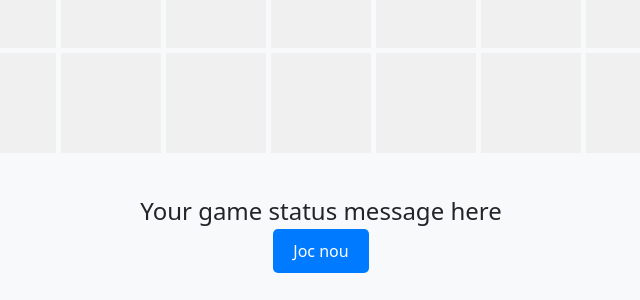
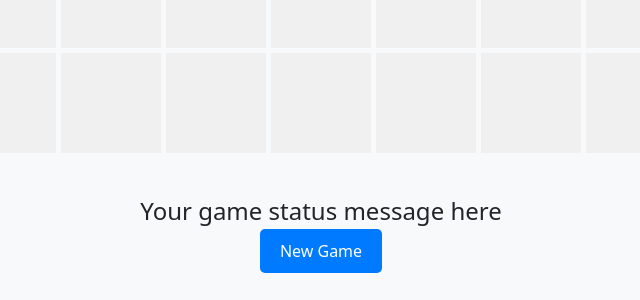
Before and after one commit to lunguradu-creator/Connect-4, a plain HTML site: page index.html in a window 1280 px wide. Shown: the part 500-800 px from the top of the page, without its empty margins (319-959 px from the left). Drawn offline with nearby package versions, Linux system fonts and the light colour scheme.

Commit message:
index.html

```diff
--- a/index.html
+++ b/index.html
@@ -17,7 +17,7 @@
 
         <div class="message" id="message">Your game status message here</div>
 
-        <button onclick="resetGame()">Joc nou</button>
+        <button onclick="resetGame()">New Game</button>
     </div>
 
     <script src="script.js"></script>
```
